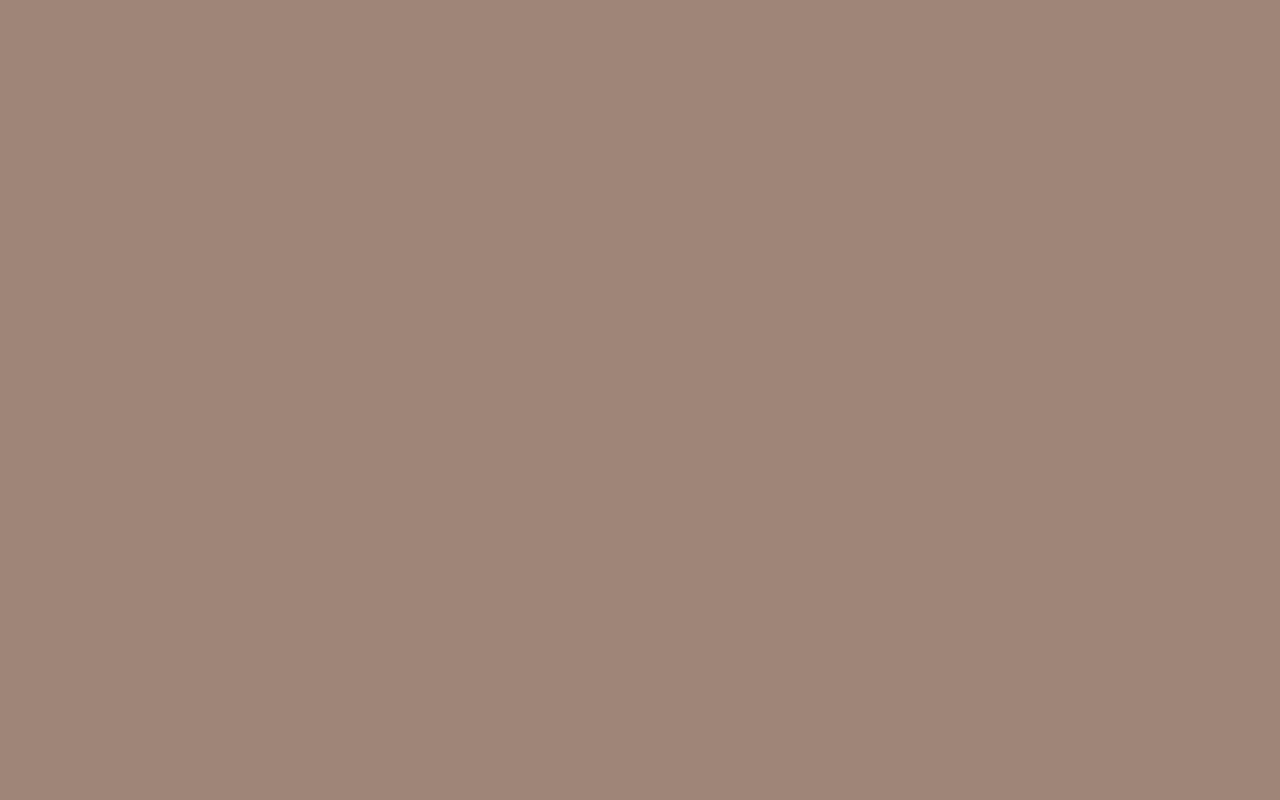
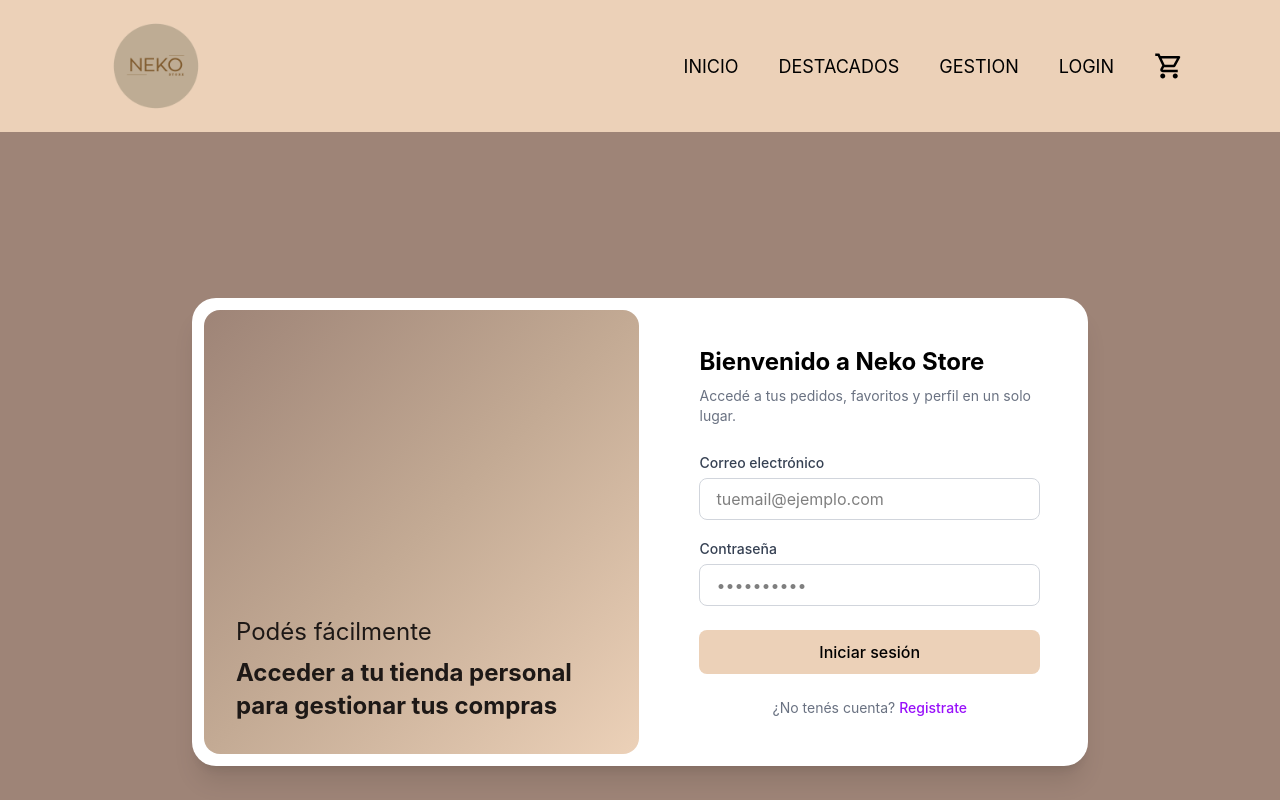
Before and after one commit to Ajsr-27/Proyecto-react, a React (Vite) app: page /#/login in a window 1280 px wide. Before the commit this address had no page. Shown: the top 800 px of the page. Built offline with nearby package versions, Linux system fonts and the light colour scheme.

Commit message:
Creacion de login y registro, mejora de la vista en cart vacio, cambio en navbar creacion y cofiguracion de firebase

```diff
--- a/package.json
+++ b/package.json
@@ -13,6 +13,7 @@
   "dependencies": {
     "@react-icons/all-files": "^4.1.0",
     "@tailwindcss/vite": "^4.2.4",
+    "firebase": "^12.16.0",
     "react": "^19.2.5",
     "react-dom": "^19.2.5",
     "react-icons": "^5.6.0",
--- a/src/App.jsx
+++ b/src/App.jsx
@@ -4,6 +4,8 @@
 import Layout from "./Componentes/Layout/Layout";
 import Inicio from "./Componentes/Layout/Inicio";
 import Cart from "./Componentes/Cart/Cart";
+import Login from "./Componentes/Login/Login";
+import Registro from "./Componentes/Login/Registro";
 
 function App() {
   return (
@@ -11,8 +13,10 @@
       <Route element={<Layout />}>
         <Route path="/" element={<Inicio/>} />
         <Route path="/productos" element={<ItemListContainer Mensaje={"Productos Destacados"} />} />
-        <Route path="/contacto" element={<FormularioContenedor />} />
+        <Route path="/login" element={<Login />} />
+        <Route path="/gestion de productos" element={<FormularioContenedor />} />
         <Route path="/carrito" element={<Cart />} />
+        <Route path="/Registro" element={<Registro />} />
       </Route>
     </Routes>
   );
--- a/src/Componentes/Cart/Cart.jsx
+++ b/src/Componentes/Cart/Cart.jsx
@@ -6,8 +6,8 @@
 
   if (cart.length === 0) {
     return (
-      <div>
-        <h1 className="text-3xl font-bold text-center mt-10">El carrito está vacío</h1>
+      <div className="h-screen flex flex-col items-center justify-center">
+        <h1 className="text-3xl font-bold text-center">El carrito está vacío</h1>
         <p className="text-center mt-5">Agrega productos para continuar la compra.</p>
       </div>
     );
--- /dev/null
+++ b/src/Componentes/Login/Login.jsx
@@ -0,0 +1,67 @@
+import React from "react";
+import { Link } from "react-router-dom";
+import Registro from "./Registro";
+
+function Login() {
+    return (
+        <div className="min-h-screen flex items-center justify-center">
+            <div className="bg-white rounded-3xl shadow-xl w-full max-w-4xl flex overflow-hidden m-4">
+
+                {/* Panel izquierdo con degradé */}
+                <div className="hidden md:flex flex-col justify-between w-1/2 p-8 bg-gradient-to-br from-(--color-primary) via-(--color-fourth) to-(--color-fifth) rounded-2xl m-3">
+                    <span className="text-transparent text-4xl font-bold">*</span>
+                    <div className="text-taupe-900">
+                        <p className="text-2xl mb-2">Podés fácilmente</p>
+                        <h2 className="text-2xl font-bold leading-snug">
+                            Acceder a tu tienda personal para gestionar tus compras
+                        </h2>
+                    </div>
+                </div>
+
+                {/* Panel derecho con el formulario */}
+                <div className="w-full md:w-1/2 p-8 md:p-12 flex flex-col justify-center">
+                    <h1 className="text-2xl font-bold mb-2">Bienvenido a Neko Store</h1>
+                    <p className="text-gray-500 text-sm mb-6">
+                        Accedé a tus pedidos, favoritos y perfil en un solo lugar.
+                    </p>
+
+                    <form className="flex flex-col gap-4">
+                        <div>
+                            <label className="text-sm font-medium text-gray-700">Correo electrónico</label>
+                            <input
+                                type="email"
+                                placeholder="tuemail@ejemplo.com"
+                                className="w-full mt-1 border border-gray-300 rounded-lg px-4 py-2 focus:outline-none focus:ring-2 focus:ring-purple-400"
+                            />
+                        </div>
+
+                        <div>
+                            <label className="text-sm font-medium text-gray-700">Contraseña</label>
+                            <input
+                                type="password"
+                                placeholder="••••••••••"
+                                className="w-full mt-1 border border-gray-300 rounded-lg px-4 py-2 focus:outline-none focus:ring-2 focus:ring-purple-400"
+                            />
+                        </div>
+
+                        <button
+                            type="submit"
+                            className="bg-[#ecd1b8] hover:bg-purple-700 text-black font-medium rounded-lg py-2.5 mt-2 transition-colors"
+                        >
+                            Iniciar sesión
+                        </button>
+                    </form>
+
+                    <p className="text-center text-sm text-gray-500 mt-6">
+                        ¿No tenés cuenta?{" "}
+                        <Link to="/Registro" className="text-purple-600 font-medium hover:underline">
+                            Registrate
+                        </Link>
+                    </p>
+                </div>
+            </div>
+        </div>
+    );
+}
+
+export default Login;
--- /dev/null
+++ b/src/Componentes/Login/Registro.jsx
@@ -0,0 +1,69 @@
+import React from "react";
+import { Link } from "react-router-dom";
+
+function Registro() {
+
+    return (
+        <div className="min-h-screen flex items-center justify-center">
+            <div className="bg-white rounded-3xl shadow-xl w-full max-w-4xl flex overflow-hidden m-4">
+
+                {/* Panel izquierdo con degradé */}
+                <div className="hidden md:flex flex-col justify-between w-1/2 p-8 bg-gradient-to-br from-(--color-primary) via-(--color-fourth) to-(--color-fifth) rounded-2xl m-3">
+                    <span className="text-transparent text-4xl font-bold">*</span>
+                    <div className="text-taupe-900">
+                        <p className="text-2xl mb-2">Podés fácilmente</p>
+                        <h2 className="text-2xl font-bold leading-snug">
+                            Acceder a tu tienda personal para gestionar tus compras
+                        </h2>
+                    </div>
+                </div>
+
+                {/* Panel derecho con el formulario */}
+                <div className="w-full md:w-1/2 p-8 md:p-12 flex flex-col justify-center">
+                    <h1 className="text-2xl font-bold mb-2">Bienvenido a Neko Store</h1>
+                    <p className="text-gray-500 text-sm mb-6">
+                        Accedé a tus pedidos, favoritos y perfil en un solo lugar.
+                    </p>
+
+                    <form className="flex flex-col gap-4">
+                        <div>
+                            <label className="text-sm font-medium text-gray-700">Nombre y apellido</label>
+                            <input
+                                type="text"
+                                placeholder="Juan Pérez"
+                                className="w-full mt-1 border border-gray-300 rounded-lg px-4 py-2 focus:outline-none focus:ring-2 focus:ring-purple-400"/>
+                        </div>
+                        <div>
+                            <label className="text-sm font-medium text-gray-700">Correo electrónico</label>
+                            <input
+                                type="email"
+                                placeholder="tuemail@ejemplo.com"
+                                className="w-full mt-1 border border-gray-300 rounded-lg px-4 py-2 focus:outline-none focus:ring-2 focus:ring-purple-400"/>
+                        <div>
+                            <label className="text-sm font-medium text-gray-700">Numero de teléfono</label>
+                            <input
+                                type="text"
+                                placeholder="123-456-7890"
+                                className="w-full mt-1 border border-gray-300 rounded-lg px-4 py-2 focus:outline-none focus:ring-2 focus:ring-purple-400"/>
+                        </div>
+                        </div>
+                        <div>
+                            <label className="text-sm font-medium text-gray-700">Contraseña</label>
+                            <input
+                                type="password"
+                                placeholder="••••••••••"
+                                className="w-full mt-1 border border-gray-300 rounded-lg px-4 py-2 focus:outline-none focus:ring-2 focus:ring-purple-400"/>
+                        </div>
+                        <button
+                            type="submit"
+                            className="bg-[#ecd1b8] hover:bg-purple-700 text-black font-medium rounded-lg py-2.5 mt-2 transition-colors">
+                            Registrate
+                        </button>
+                    </form>
+                </div>
+            </div>
+        </div>
+    );
+}
+
+export default Registro;
--- a/src/Componentes/NavBar/NavBar.jsx
+++ b/src/Componentes/NavBar/NavBar.jsx
@@ -12,7 +12,8 @@
             <ul className="flex items-end justify-ceneter gap-10 text-lg ">
                 <li className="hover:text-(--color-primary)"><Link to="/">INICIO</Link></li>
                 <li className="hover:text-(--color-primary)"><Link to="/productos">DESTACADOS</Link></li>
-                <li className="hover:text-(--color-primary)"><Link to="/contacto">CONTACTO</Link></li>
+                <li className="hover:text-(--color-primary)"><Link to="/gestion de productos">GESTION</Link></li>
+                <li className="hover:text-(--color-primary)"><Link to="/login">LOGIN</Link></li>
                 <li className="hover:text-(--color-fourth)"><Link to="/carrito" className="flex items-center "><MdOutlineShoppingCart size={30} />{totalItems > 0 && <span
                 className="bg-[#9e8477] rounded-full text-black px-2">{totalItems}</span>}</Link></li>
             </ul>
--- /dev/null
+++ b/src/Firebase/Config.js
@@ -0,0 +1,21 @@
+// Import the functions you need from the SDKs you need
+import { initializeApp } from "firebase/app";
+import { getAnalytics } from "firebase/analytics";
+// TODO: Add SDKs for Firebase products that you want to use
+// https://firebase.google.com/docs/web/setup#available-libraries
+
+// Your web app's Firebase configuration
+// For Firebase JS SDK v7.20.0 and later, measurementId is optional
+const firebaseConfig = {
+  apiKey: "AIzaSyDetXNFbynE6a3oZqUrBTL8uNKXcnJUHSo",
+  authDomain: "neko-store-1b56b.firebaseapp.com",
+  projectId: "neko-store-1b56b",
+  storageBucket: "neko-store-1b56b.firebasestorage.app",
+  messagingSenderId: "760084517542",
+  appId: "1:760084517542:web:870898f8367330f5095a67",
+  measurementId: "G-02WMWR25MX"
+};
+
+// Initialize Firebase
+const app = initializeApp(firebaseConfig);
+const analytics = getAnalytics(app);
```
Also changed, not shown: 1 other file (tests, documents, lock files or other folders).
